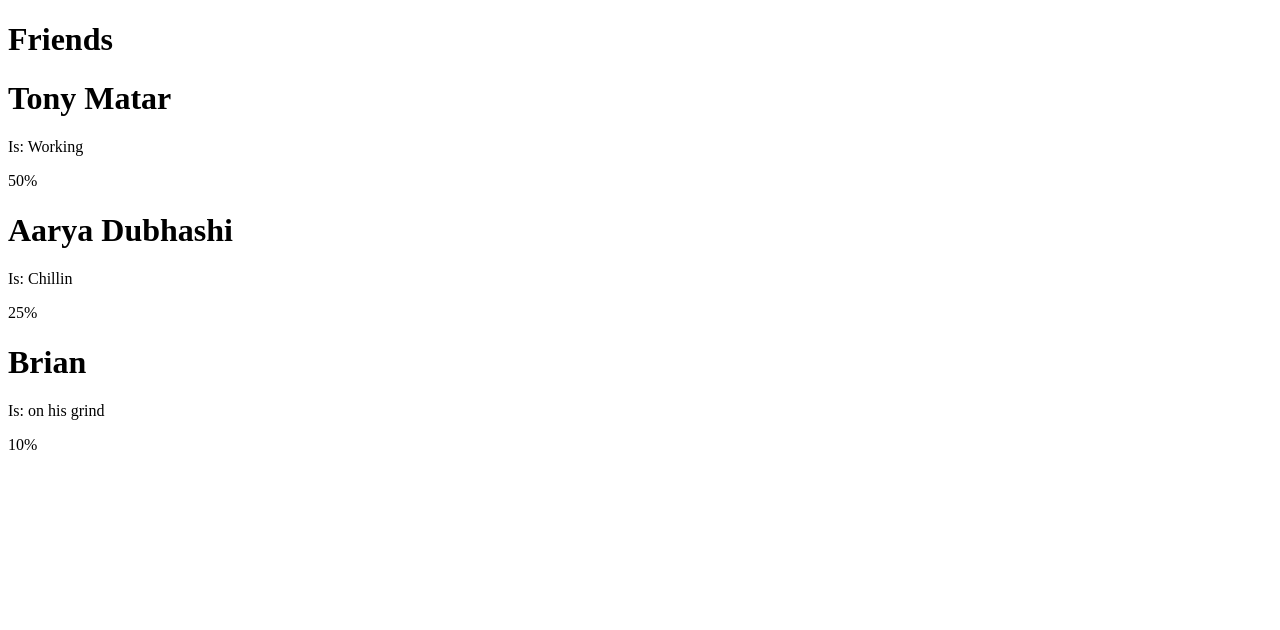
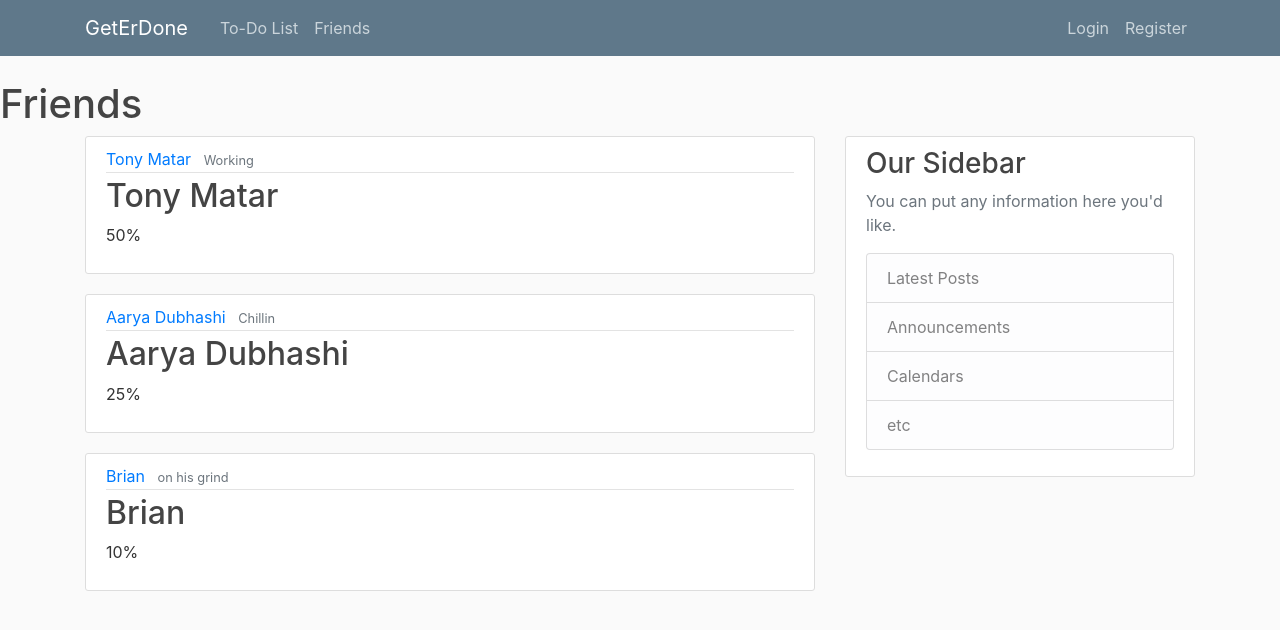
Before and after one commit to brian-baugher/BitCamp2023, a Django app: page /friends/ in a window 1280 px wide. Shown: the top 630 px of the page. Run offline with Django 4.2, Linux system fonts and the light colour scheme; some libraries are stand-ins or nearby versions.

Commit message:
front end v1

```diff
--- a/BitCamp2023/urls.py
+++ b/BitCamp2023/urls.py
@@ -26,6 +26,6 @@ from friends_list_app.views import (
 
 urlpatterns = [
     path('admin/', admin.site.urls),
-    path('', home_screen_view),
-    path('friends/', friends_list_view)
+    path('', home_screen_view, name='home'),
+    path('friends/', friends_list_view, name='friends')
 ]
--- /dev/null
+++ b/friends_list_app/static/friends/main.css
@@ -0,0 +1,84 @@
+body {
+    background: #fafafa;
+    color: #333333;
+    margin-top: 5rem;
+}
+
+h1, h2, h3, h4, h5, h6 {
+    color: #444444;
+}
+
+ul {
+    margin: 0;
+}
+
+.bg-steel {
+    background-color: #5f788a;
+}
+
+.site-header .navbar-nav .nav-link {
+    color: #cbd5db;
+}
+
+.site-header .navbar-nav .nav-link:hover {
+    color: #ffffff;
+}
+
+.site-header .navbar-nav .nav-link.active {
+    font-weight: 500;
+}
+
+.content-section {
+    background: #ffffff;
+    padding: 10px 20px;
+    border: 1px solid #dddddd;
+    border-radius: 3px;
+    margin-bottom: 20px;
+}
+
+.article-title {
+    color: #444444;
+}
+
+a.article-title:hover {
+    color: #428bca;
+    text-decoration: none;
+}
+
+.article-content {
+    white-space: pre-line;
+}
+
+.article-img {
+    height: 65px;
+    width: 65px;
+    margin-right: 16px;
+}
+
+.article-metadata {
+    padding-bottom: 1px;
+    margin-bottom: 4px;
+    border-bottom: 1px solid #e3e3e3
+}
+
+.article-metadata a:hover {
+    color: #333;
+    text-decoration: none;
+}
+
+.article-svg {
+    width: 25px;
+    height: 25px;
+    vertical-align: middle;
+}
+
+.account-img {
+    height: 125px;
+    width: 125px;
+    margin-right: 20px;
+    margin-bottom: 16px;
+}
+
+.account-heading {
+    font-size: 2.5rem;
+}
--- a/templates/base.html
+++ b/templates/base.html
@@ -1,13 +1,68 @@
+{% load static %}
 <!DOCTYPE html>
 <html lang="en">
 
 <head>
-    <meta charset="UTF-8">
+    <!-- Required meta tags -->
+    <meta charset="utf-8">
+    <meta name="viewport" content="width=device-width, initial-scale=1, shrink-to-fit=no">
+
+    <!-- Bootstrap CSS -->
+    <link rel="stylesheet" href="https://cdn.jsdelivr.net/npm/bootstrap@4.0.0/dist/css/bootstrap.min.css" integrity="sha384-Gn5384xqQ1aoWXA+058RXPxPg6fy4IWvTNh0E263XmFcJlSAwiGgFAW/dAiS6JXm" crossorigin="anonymous">
+
+
+    <link rel="stylesheet" type="text/css" href="{%  static 'friends/main.css' %}">
+
     {% block title %} } {% endblock title %}
 </head>
 
 <body>
-    {% block content %} {% endblock content %}
+    <header class="site-header">
+        <nav class="navbar navbar-expand-md navbar-dark bg-steel fixed-top">
+            <div class="container">
+                <a class="navbar-brand mr-4" href="{% url 'home' %}">GetErDone</a>
+                <button class="navbar-toggler" type="button" data-toggle="collapse" data-target="#navbarToggle" aria-controls="navbarToggle" aria-expanded="false" aria-label="Toggle navigation">
+                    <span class="navbar-toggler-icon"></span>
+                </button>
+                <div class="collapse navbar-collapse" id="navbarToggle">
+                    <div class="navbar-nav mr-auto">
+                        <a class="nav-item nav-link" href="{% url 'home' %}">To-Do List</a>
+                        <a class="nav-item nav-link" href="{% url 'friends' %}">Friends</a>
+                    </div>
+                    <!-- Navbar Right Side -->
+                    <div class="navbar-nav">
+                        <a class="nav-item nav-link" href="#">Login</a>
+                        <a class="nav-item nav-link" href="#">Register</a>
+                    </div>
+                </div>
+            </div>
+        </nav>
+    </header>
+    <main role="main" class="container">
+        <div class="row">
+            <div class="col-md-8">
+                {% block content %}{% endblock content %}
+            </div>
+            <div class="col-md-4">
+                <div class="content-section">
+                    <h3>Our Sidebar</h3>
+                    <p class='text-muted'>You can put any information here you'd like.
+                    <ul class="list-group">
+                        <li class="list-group-item list-group-item-light">Latest Posts</li>
+                        <li class="list-group-item list-group-item-light">Announcements</li>
+                        <li class="list-group-item list-group-item-light">Calendars</li>
+                        <li class="list-group-item list-group-item-light">etc</li>
+                    </ul>
+                    </p>
+                </div>
+            </div>
+        </div>
+    </main>
+    <!-- Optional JavaScript -->
+    <!-- jQuery first, then Popper.js, then Bootstrap JS -->
+    <script src="https://code.jquery.com/jquery-3.2.1.slim.min.js" integrity="sha384-KJ3o2DKtIkvYIK3UENzmM7KCkRr/rE9/Qpg6aAZGJwFDMVNA/GpGFF93hXpG5KkN" crossorigin="anonymous"></script>
+    <script src="https://cdn.jsdelivr.net/npm/popper.js@1.12.9/dist/umd/popper.min.js" integrity="sha384-ApNbgh9B+Y1QKtv3Rn7W3mgPxhU9K/ScQsAP7hUibX39j7fakFPskvXusvfa0b4Q" crossorigin="anonymous"></script>
+    <script src="https://cdn.jsdelivr.net/npm/bootstrap@4.0.0/dist/js/bootstrap.min.js" integrity="sha384-JZR6Spejh4U02d8jOt6vLEHfe/JQGiRRSQQxSfFWpi1MquVdAyjUar5+76PVCmYl" crossorigin="anonymous"></script>
 </body>
 
 </html>
--- a/templates/friend.html
+++ b/templates/friend.html
@@ -6,8 +6,15 @@
 
 {% block content %}
     {% for friend in friends %}
-        <h1>  {{ friend.name }}  </h1>
-        <p>Is: {{ friend.status }}</p>
-        <p>{{ friend.progress }}</p>
+        <article class="media content-section">
+            <div class="media-body">
+                <div class="article-metadata">
+                    <a class="mr-2" href="#">{{ friend.name }}</a>
+                    <small class="text-muted">{{ friend.status}}</small>
+                </div>
+                <h2><a class="article-title" href="#">{{ friend.name }}</a></h2>
+                <p class="article-content">{{ friend.progress }}</p>
+            </div>
+        </article>
     {% endfor %}
 {% endblock content %}
```
